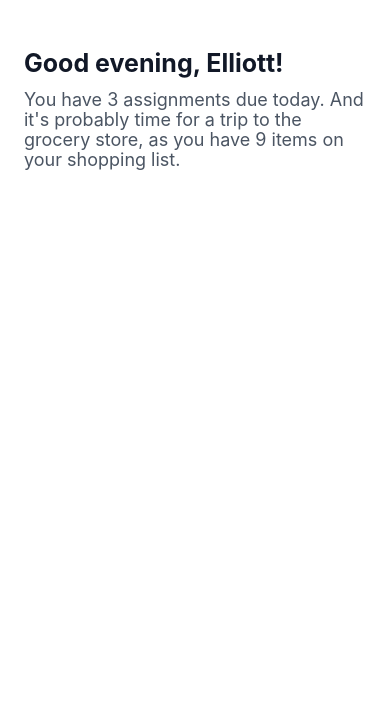
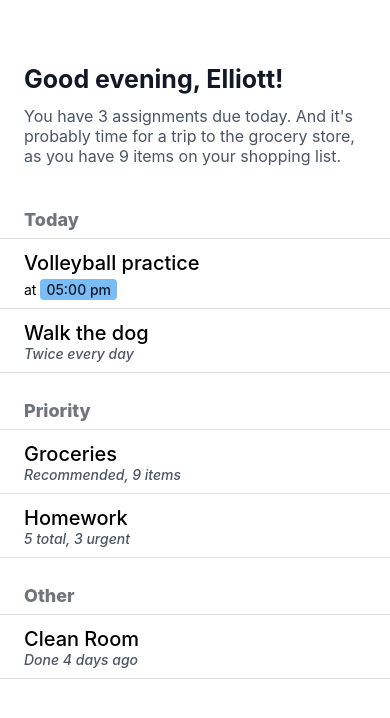
Before and after one commit to Ell1ott/OneTap, a React Native app: screen / in a window 390 px wide. Shown: the top 718 px of the page. Built offline with nearby package versions, Linux system fonts and the light colour scheme.

Commit message:
refactor(HomeScreen): integrate TodoSection for task display

```diff
--- a/components/HomeScreen/HomeScreen.tsx
+++ b/components/HomeScreen/HomeScreen.tsx
@@ -4,17 +4,76 @@ import { theme } from 'tailwind.config';
 import { AudioRecorder } from '../AudioRecorder';
 import { Greeting } from './Greeting';
 import FontLoader from '../FontLoader';
+import AppText from '../AppText';
+import { Todos } from './Todos';
+import { TodoList } from 'components/Todos/TodoList';
+import { TodoSection } from './TodoSection';
+
 export const HomeScreen: React.FC = () => {
   console.log('current theme', theme);
 
   return (
-    <View className="flex-1 bg-background px-6 py-12">
-      <Greeting />
-      <Text className="text-lg leading-5 text-foregroundMuted" style={{ fontFamily: 'Inter' }}>
-        You have 3 assignments due today. And it's probably time for a trip to the grocery store, as
-        you have 9 items on your shopping list.
-      </Text>
-      {/* <FontLoader /> */}
+    <View className="flex-1 bg-background px-6 py-16">
+      <View className="mb-10">
+        <Greeting />
+        <AppText f className="text-base leading-5 text-foregroundMuted">
+          You have 3 assignments due today. And it's probably time for a trip to the grocery store,
+          as you have 9 items on your shopping list.
+        </AppText>
+      </View>
+
+      <View className="flex-1 gap-6">
+        <TodoSection
+          title="Today"
+          tasks={[
+            {
+              id: '1',
+              text: 'Walk the dog',
+              type: 'todo',
+              subtext: 'Twice every day',
+              completed: true,
+            },
+            {
+              id: '2',
+              text: 'Volleyball practice',
+              type: 'event',
+              startTime: new Date(new Date().setHours(17, 0, 0, 0)),
+              completed: true,
+            },
+          ]}
+        />
+        <TodoSection
+          title="Priority"
+          tasks={[
+            {
+              id: '2',
+              text: 'Groceries',
+              type: 'todo',
+              subtext: 'Recommended, 9 items',
+              completed: false,
+            },
+            {
+              id: '3',
+              text: 'Homework',
+              type: 'todo',
+              subtext: '5 total, 3 urgent',
+              completed: false,
+            },
+          ]}
+        />
+        <TodoSection
+          title="Other"
+          tasks={[
+            {
+              id: '4',
+              text: 'Clean Room',
+              type: 'todo',
+              subtext: 'Done 4 days ago',
+              completed: true,
+            },
+          ]}
+        />
+      </View>
     </View>
   );
 };
```
